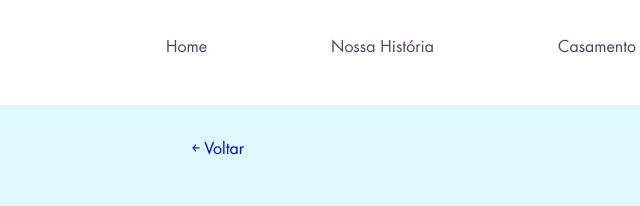
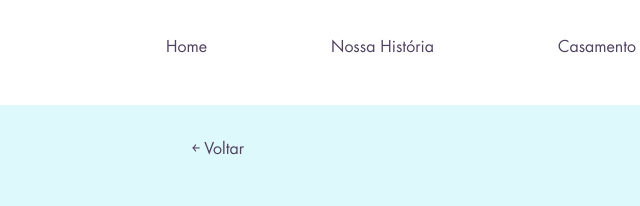
Before and after one commit to RafaelaMiranda/Template-Noivado, a plain HTML site: page confirmar.html in a window 1280 px wide. Shown: the top 206 px of the page, 8-648 px from the left. Drawn offline with Linux system fonts and the light colour scheme.

Commit message:
adição de coloração

```diff
--- a/css/style.css
+++ b/css/style.css
@@ -108,6 +108,7 @@ nav .links{
 .form .back{
     text-decoration: none;
     font-family: "Futura LT Book", sans-serif;
+    color: #524261;
 }
 
 .form h2{
```
